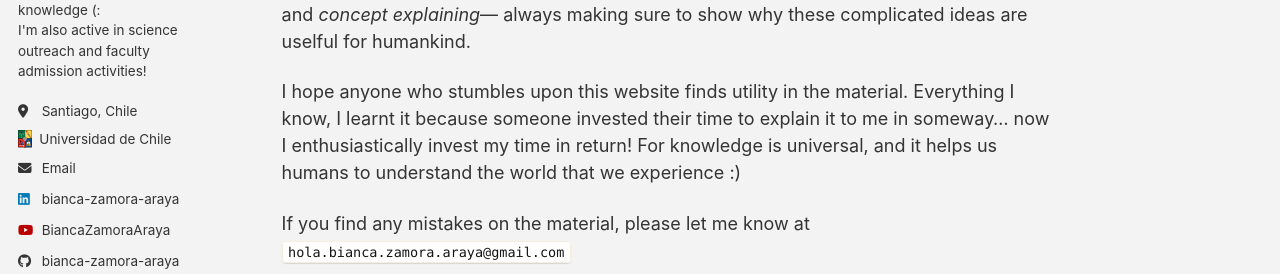
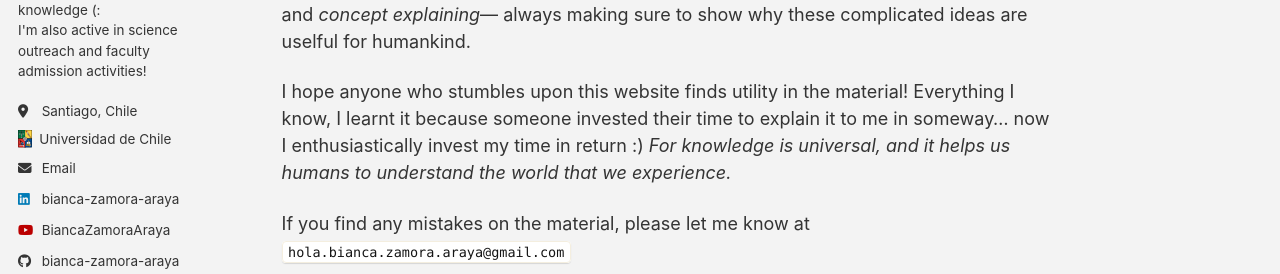
Before and after one commit to Bianca-Zamora-Araya/Bianca-Zamora-Araya.github.io, a Jekyll site: the page built from _pages/about.md, in a window 1280 px wide and 900 px high, scrolled down 1048 px. Shown: the part 439-713 px from the top of the window. Built offline with Jekyll 4.4.1, drawn with Linux system fonts in a browser that asks for light colours; a style sheet for code colours, icons or effects is not loaded.

```diff
--- a/_pages/about.md
+++ b/_pages/about.md
@@ -21,6 +21,6 @@ About this website
 ---
 I created this website to dedicate a space on the Internet for my **teaching assistant material** and to share about interesting related topics. The different courses I have assisted had let me develop and gather many different problems, as well as their solutions. Thus, naturally I have elaborated selected studying material such as **worksheets & solutions** and **teaching videos** about *calculus & algebra* (all of them!), *physics* (mainly electromagnetism), *programming*, *scientific writing*, *software tutorials*, *problem solving*, and *concept explaining*— always making sure to show why these complicated ideas are uselful for humankind.
 
-I hope anyone who stumbles upon this website finds utility in the material. Everything I know, I learnt it because someone invested their time to explain it to me in someway... now I enthusiastically invest my time in return! For knowledge is universal, and it helps us humans to understand the world that we experience :)
+I hope anyone who stumbles upon this website finds utility in the material! Everything I know, I learnt it because someone invested their time to explain it to me in someway... now I enthusiastically invest my time in return :) *For knowledge is universal, and it helps us humans to understand the world that we experience.*
 
 If you find any mistakes on the material, please let me know at `hola.bianca.zamora.araya@gmail.com`
```
